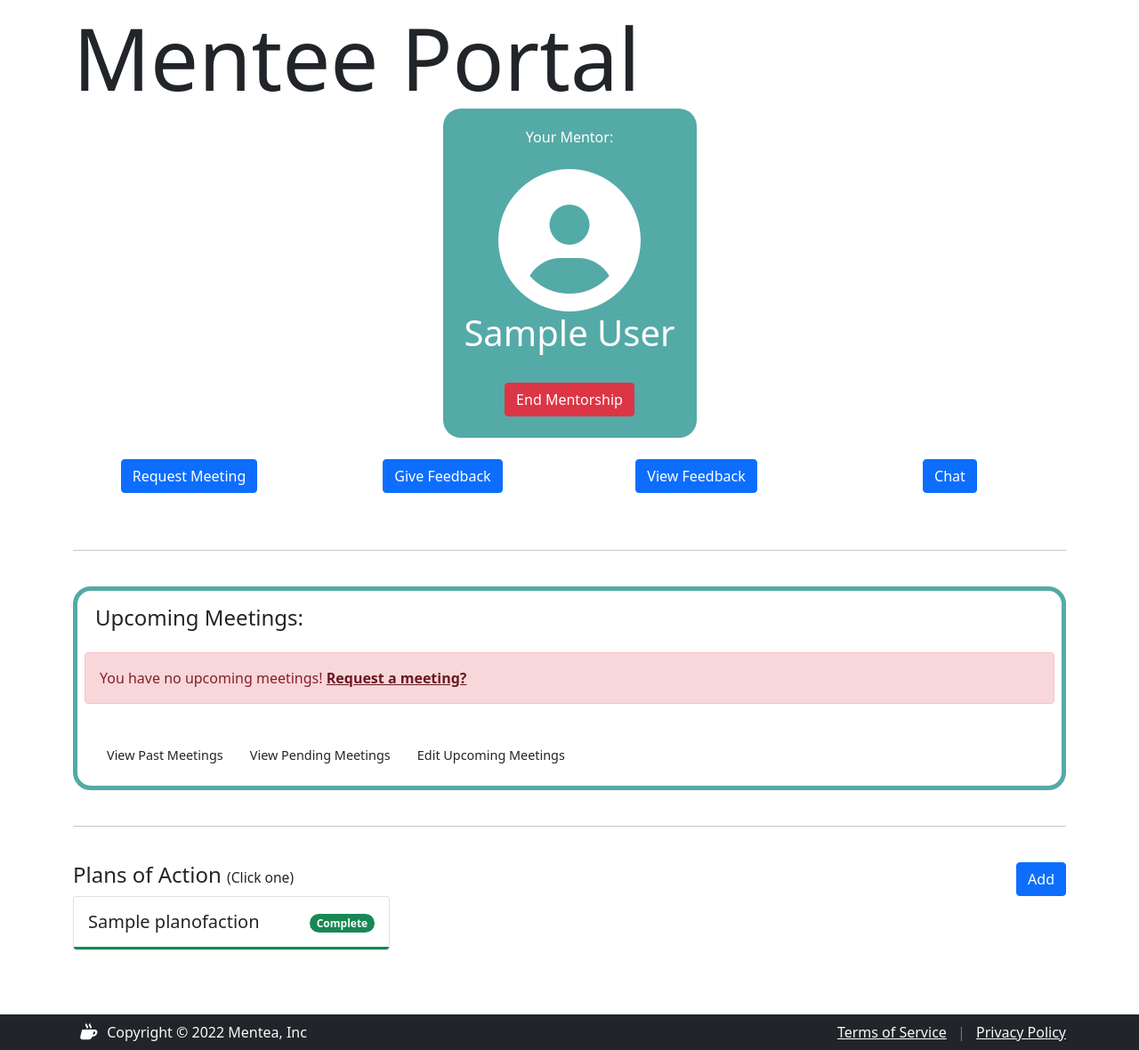
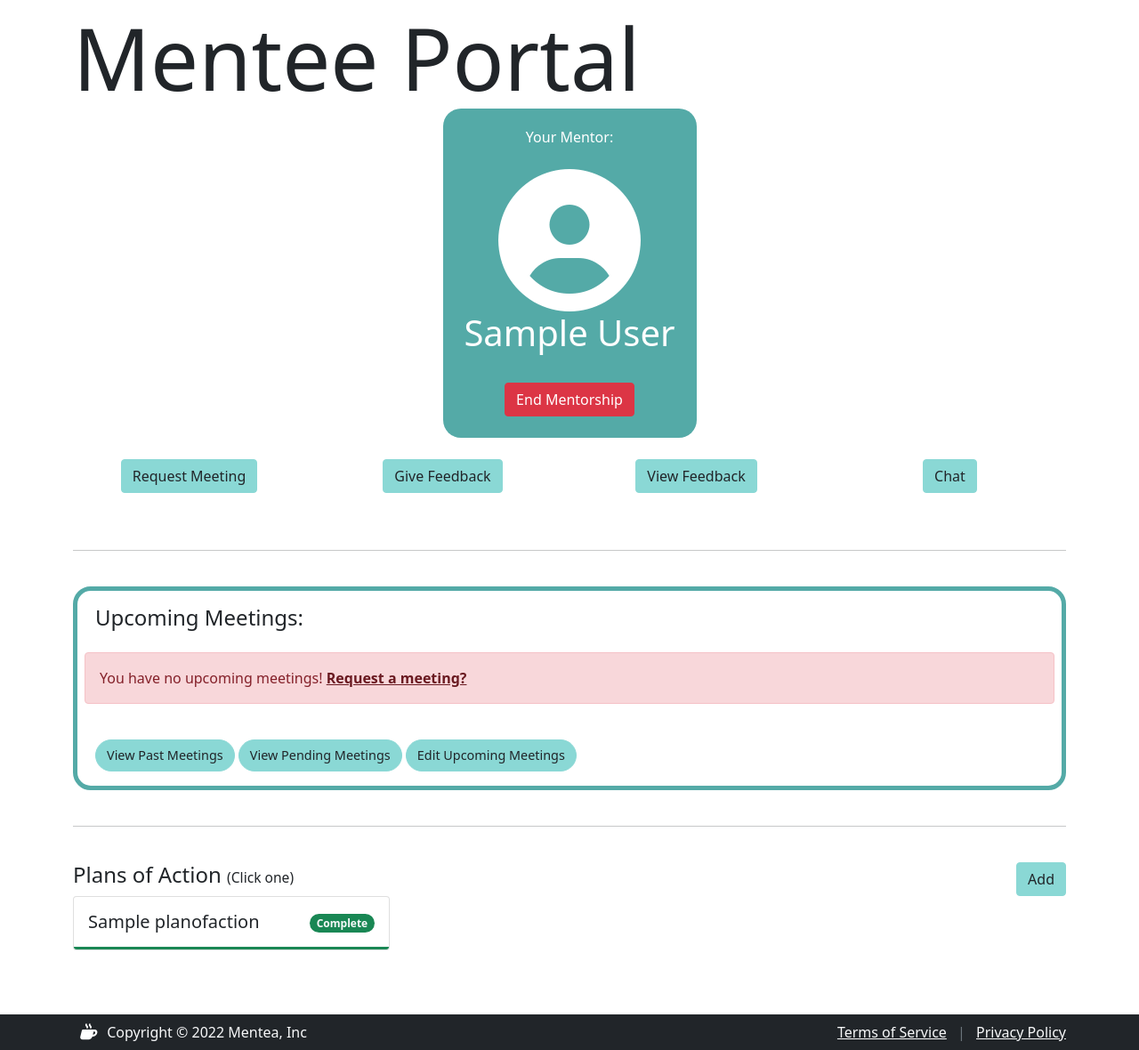
Before and after one commit to Joeyh021/mentea, a Django app: page /mentee/ in a window 1280 px wide. Shown: the part 105-1285 px from the top of the page at 89% size. Run offline with Django 4.2, Linux system fonts and the light colour scheme; a user stored in the database is signed in; tables that the repository leaves empty hold one stand-in row (values such as "Sample post"); data that the repository does not hold is empty; some libraries are stand-ins or nearby versions.

Commit message:
Add mentee themed button, start to switch some buttons to it

```diff
--- a/people/templates/people/mentee_dashboard.html
+++ b/people/templates/people/mentee_dashboard.html
@@ -28,10 +28,10 @@
 <br>
 <div class="row">
 
-    <div class="col d-flex"><a href="request" class="btn btn-primary ms-auto me-auto">Request Meeting</a></div>
-    <div class="col d-flex"><a href="give_general_feedback" class="btn btn-primary ms-auto me-auto">Give Feedback</a></div>
-    <div class="col d-flex"><a  href="view_general_feedback" class="btn btn-primary ms-auto me-auto">View Feedback</a></div>
-    <div class="col d-flex"><a  href="chat" class="btn btn-primary ms-auto me-auto">Chat</a></div>
+    <div class="col d-flex"><a href="request" class="btn btn-mentee ms-auto me-auto">Request Meeting</a></div>
+    <div class="col d-flex"><a href="give_general_feedback" class="btn btn-mentee ms-auto me-auto">Give Feedback</a></div>
+    <div class="col d-flex"><a  href="view_general_feedback" class="btn btn-mentee ms-auto me-auto">View Feedback</a></div>
+    <div class="col d-flex"><a  href="chat" class="btn btn-mentee ms-auto me-auto">Chat</a></div>
 
 </div>
 <br>
@@ -77,7 +77,7 @@
 <div>
     <div class="d-flex">
         <h4>Plans of Action <small style="font-size: .65em">(Click one)</small></h4>
-        <a href="plans/new" class="btn btn-primary ms-auto">Add</a>
+        <a href="plans/new" class="btn btn-mentee ms-auto">Add</a>
     </div>
     <div class="card-group row row-cols-1 row-cols-md-3 g-4 mb-4">
         {% for poa in plans %}
--- a/static/css/local.css
+++ b/static/css/local.css
@@ -168,6 +168,11 @@ label{
     background-color: #439481 !important;
 }
 
+.btn-mentee {
+    background-color: #8ad8d5 !important;
+    border-color: #8ad8d5 !important;
+}
+
 .color-mentea {
     color: var(--mentea-generic-bg) !important;
 }
```
